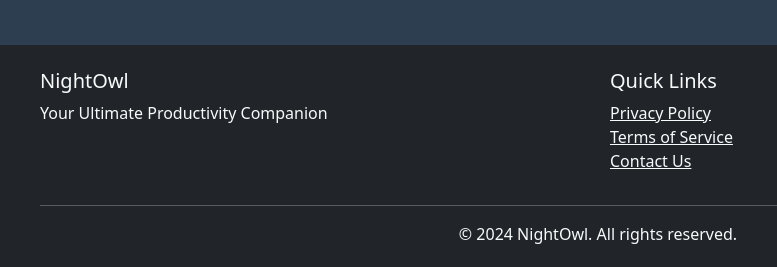
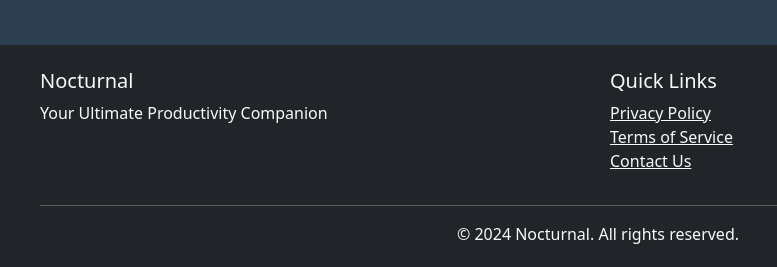
Before and after one commit to KroNicalKODER/Schoolola-static, a plain HTML site: page index.html in a window 1280 px wide. Shown: the part 1678-1945 px from the top of the page, 42-819 px from the left. Drawn offline with nearby package versions, Linux system fonts and the light colour scheme.

Commit message:
all done

```diff
--- a/index.html
+++ b/index.html
@@ -127,7 +127,7 @@
                         <div class="carousel-item active">
                             <blockquote class="blockquote text-center">
                                 <img src="https://st2.depositphotos.com/2703645/7303/v/450/depositphotos_73039841-stock-illustration-male-avatar-icon.jpg" style="border-radius: 50%; width: 100px;" alt="" srcset="">
-                                <p class="mb-0 mt-2">"NightOwl has completely transformed the way I manage my tasks. I've never been more productive!"</p>
+                                <p class="mb-0 mt-2">"Nocturnal has completely transformed the way I manage my tasks. I've never been more productive!"</p>
                                 <footer class="blockquote-footer mt-2">Sarah J., Freelance Designer</footer>
                             </blockquote>
                         </div>
@@ -163,7 +163,7 @@
         <div class="container">
             <div class="row">
                 <div class="col-md-6">
-                    <h5>NightOwl</h5>
+                    <h5>Nocturnal</h5>
                     <p>Your Ultimate Productivity Companion</p>
                 </div>
                 <div class="col-md-6">
@@ -176,7 +176,7 @@
                 </div>
             </div>
             <hr>
-            <p class="text-center mb-0">&copy; 2024 NightOwl. All rights reserved.</p>
+            <p class="text-center mb-0">&copy; 2024 Nocturnal. All rights reserved.</p>
         </div>
     </footer>
 
```
